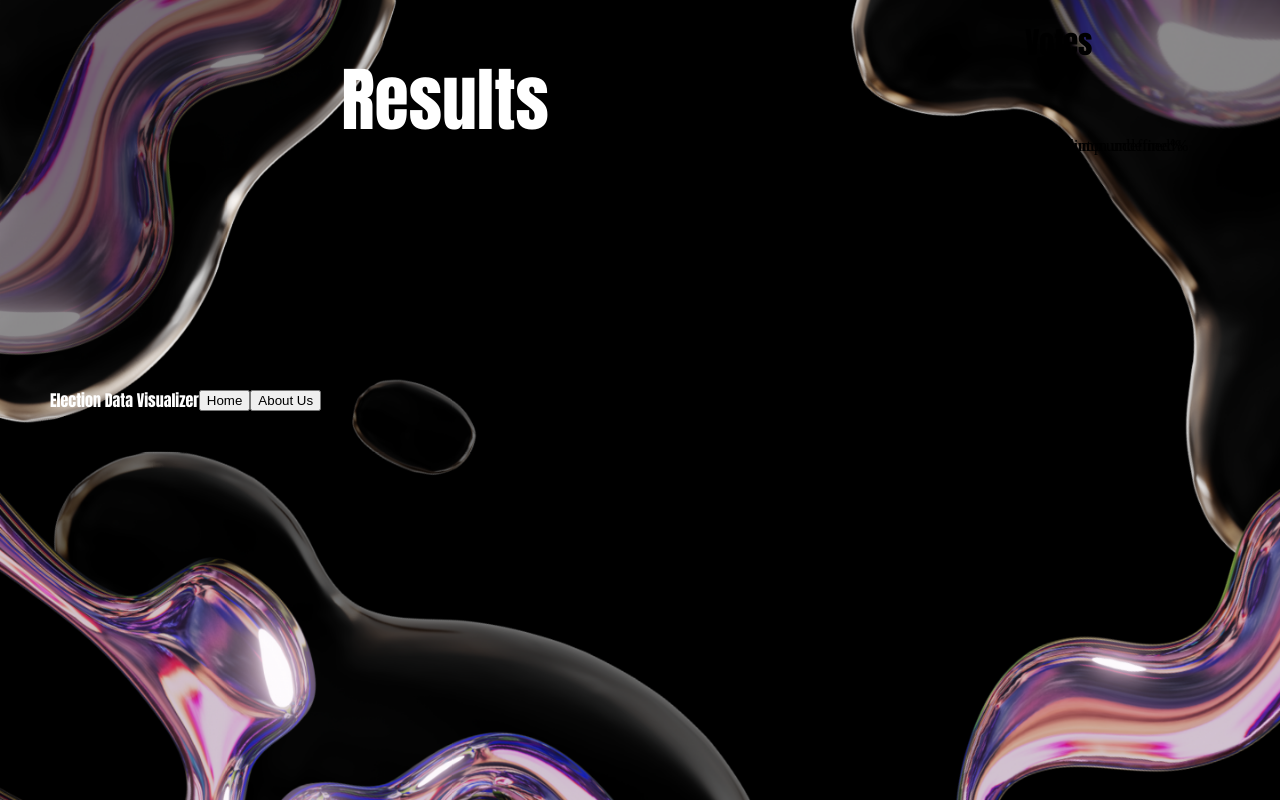
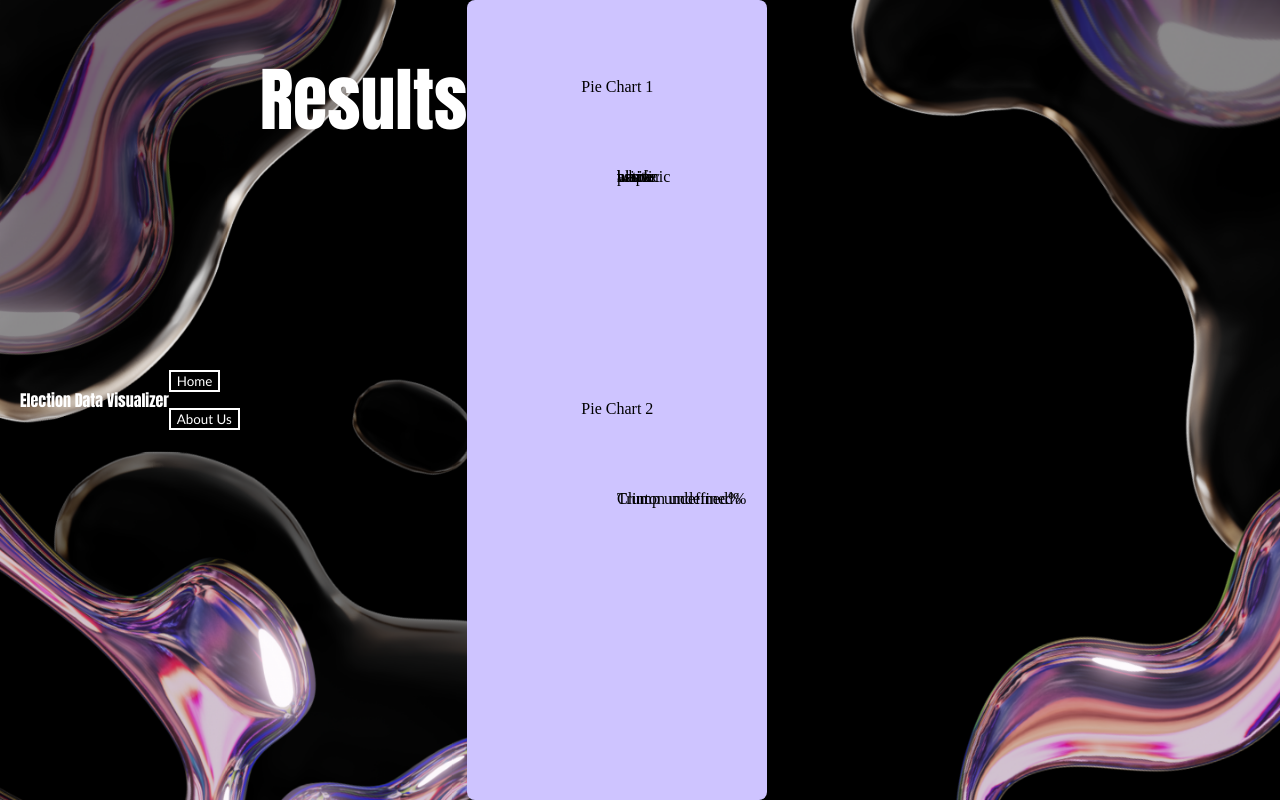
Before and after one commit to stellathompson/fighting-fish, a Flask app: template Election Website/templates/index.html in a window 1280 px wide. Run offline with Flask 3, Linux system fonts and the light colour scheme; the template is opened without the code that fills it, so the values that code supplies are empty; some libraries are stand-ins or nearby versions.

Commit message:
reverting back to old code

```diff
--- a/Election Website/static/styles.css
+++ b/Election Website/static/styles.css
@@ -30,29 +30,41 @@ body, html {
 padding: 20px;
 }
 
-.ButtonsContainer {
-  display: flex;
-}
 
 .RunningHead {
 color: white;
 font-family: Impact, fantasy;
-  margin-left: 30px;
+margin-left: 0;
 }
+
 
 .Header {
 color: white;
 font-family: Impact, fantasy;
 font-size: 70px;
 text-align: center;
+flex-grow: 1;
 }
 
-.label {
+.Button button {
+background-color: transparent;
+color: white;
+border: 2px solid white;
+font-family: "Trebuchet MS", sans-serif;
+margin-left: 0;
+transition-duration: 0.3s;
+}
+
+
+.Button button:hover {
+background-color: white;
 color: black;
-  font-family: Impact, fantasy;;
-  font-size: 30px;
-  text-align: center;
+border: 2px solid white;
+font-family: "Trebuchet MS", sans-serif;
+margin-left: 0;
+transition-duration: 0.3s;
 }
+
 
 .container {
 display: flex;
@@ -64,28 +76,3 @@ body, html {
 border-radius: 8px;
 height: 100vh;
 }
-
-.flower {
-  margin: 20px;
-  position: relative;
-  border-radius: 300px;
-  height: 300px;
-  width: 300px;
-  overflow: hidden;
-}
-
-.petal {
-  position: absolute;
-  left: 150px;
-  top: -150px;
-  background: lavender;
-  height: 300px;
-  width: 300px;
-  box-shadow: 0 0 60px -5px black;
-  transform-origin: bottom left;
-}
-
-.flower-container {
-  display: flex;
-  justify-content: center;
-}
--- a/Election Website/templates/index.html
+++ b/Election Website/templates/index.html
@@ -39,15 +39,16 @@
         var dermo = {{dermo|tojson|safe }};
     </script>
 
-  <div class="flower-container">
-      <div class="flower" id="flower1">
-          <div class="label">Race</div>
-      </div>
-      <div class="flower" id="flower2">
-          <div class="label">Votes</div>
-      </div>
-  </div>
-</div>
+    <div class="container">
+        <div class="flower" id="flower1">
+            <div class="label">Pie Chart 1</div>
+
+        </div>
+        <div class="flower" id="flower2">
+            <div class="label">Pie Chart 2</div>
+
+        </div>
+    </div>
 
     <script src="https://d3js.org/d3.v4.min.js"></script>
     <script src="/static/script.js" defer></script>
```
Lines whose indentation alone changed are shown as unchanged.
